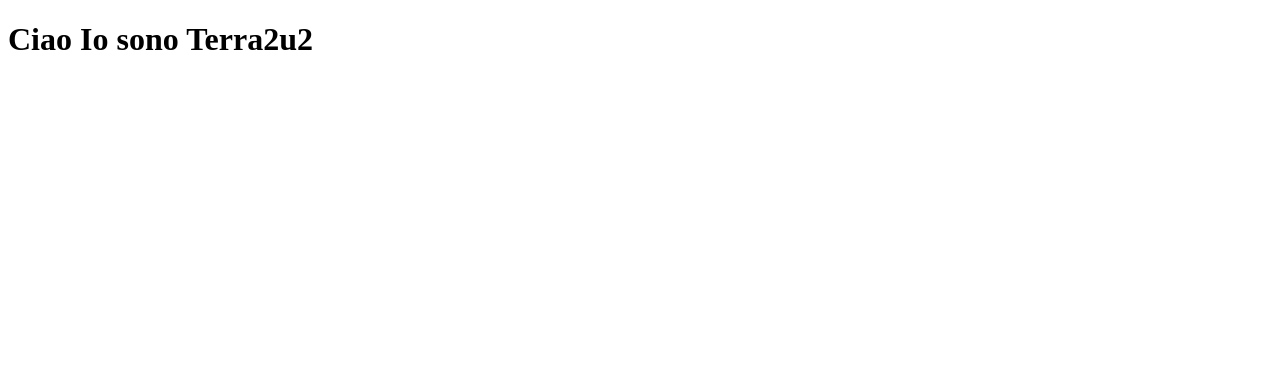
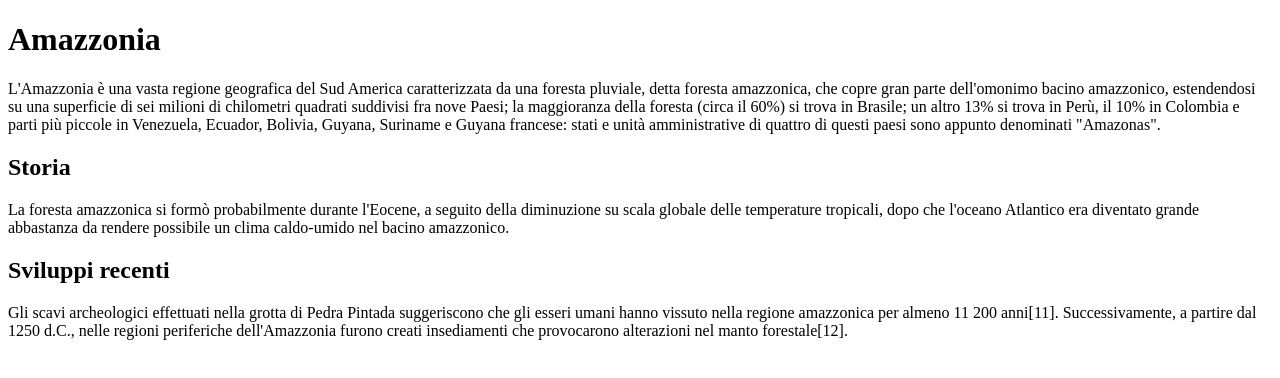
Before and after one commit to marte-2025/terra2, a plain HTML site: page index.html in a window 1280 px wide. Drawn offline with Linux system fonts and the light colour scheme.

Commit message:
Update index.html

```diff
--- a/index.html
+++ b/index.html
@@ -3,9 +3,34 @@
   <head>
     <meta charset="UTF-8" />
     <meta name="viewport" content="width=device-width, initial-scale=1.0" />
-    <title>serenovariabilet</title>
+    <title>Amazzonia</title>
   </head>
   <body>
-    <h1>Ciao Io sono Terra2u2</h1>
+    <h1>Amazzonia</h1>
+    <p>
+      L'Amazzonia è una vasta regione geografica del Sud America caratterizzata
+      da una foresta pluviale, detta foresta amazzonica, che copre gran parte
+      dell'omonimo bacino amazzonico, estendendosi su una superficie di sei
+      milioni di chilometri quadrati suddivisi fra nove Paesi; la maggioranza
+      della foresta (circa il 60%) si trova in Brasile; un altro 13% si trova in
+      Perù, il 10% in Colombia e parti più piccole in Venezuela, Ecuador,
+      Bolivia, Guyana, Suriname e Guyana francese: stati e unità amministrative
+      di quattro di questi paesi sono appunto denominati "Amazonas".
+    </p>
+    <h2>Storia</h2>
+    <p>
+      La foresta amazzonica si formò probabilmente durante l'Eocene, a seguito
+      della diminuzione su scala globale delle temperature tropicali, dopo che
+      l'oceano Atlantico era diventato grande abbastanza da rendere possibile un
+      clima caldo-umido nel bacino amazzonico.
+    </p>
+    <h2>Sviluppi recenti</h2>
+    <p>
+      Gli scavi archeologici effettuati nella grotta di Pedra Pintada
+      suggeriscono che gli esseri umani hanno vissuto nella regione amazzonica
+      per almeno 11 200 anni[11]. Successivamente, a partire dal 1250 d.C.,
+      nelle regioni periferiche dell'Amazzonia furono creati insediamenti che
+      provocarono alterazioni nel manto forestale[12].
+    </p>
   </body>
 </html>
```
